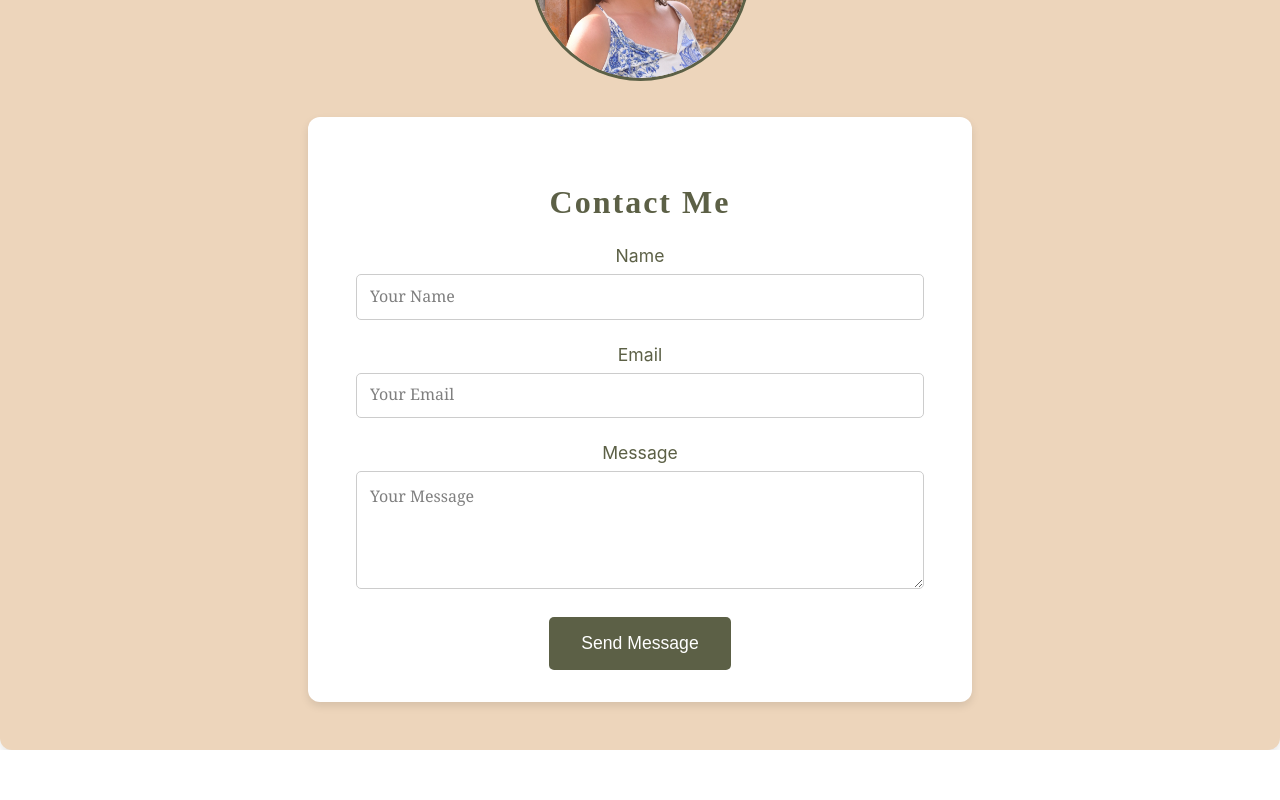
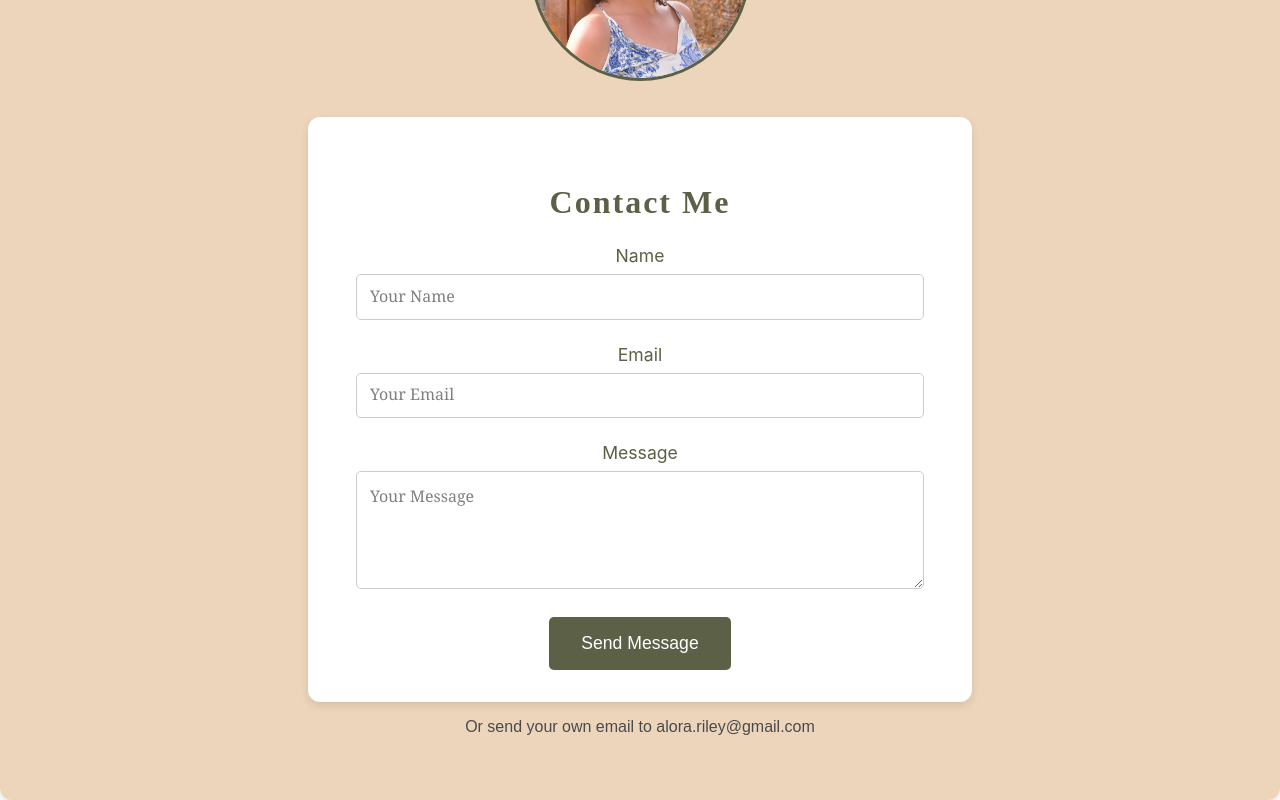
Before and after one commit to aloraalee/alora-riley-portfolio, a React (Create React App) app: page / in a window 1280 px wide. Shown: the part 7208-8008 px from the top of the page. Before the commit the page ends 7958 px from the top, so only its background shows below. Built offline with nearby package versions, Linux system fonts and the light colour scheme.

Commit message:
Feat: Add email.

```diff
--- a/src/components/Contact.css
+++ b/src/components/Contact.css
@@ -73,6 +73,11 @@ button:hover {
   background-color: #4a4a4a;
 }
 
+.email {
+  text-align: center;
+  width: 100%;
+}
+
 @media (max-width: 768px) {
   .contact-content {
     flex-direction: column;
--- a/src/components/Contact.js
+++ b/src/components/Contact.js
@@ -26,6 +26,9 @@ const Contact = () => {
           </form>
         </div>
       </div>
+      <p className="email">
+        Or send your own email to alora.riley@gmail.com
+      </p>
     </section>
   );
 };
```
